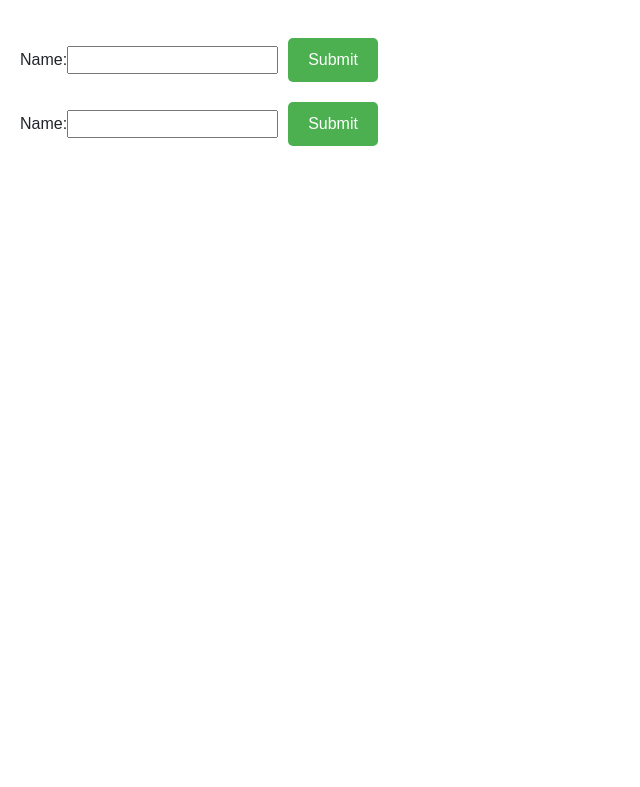
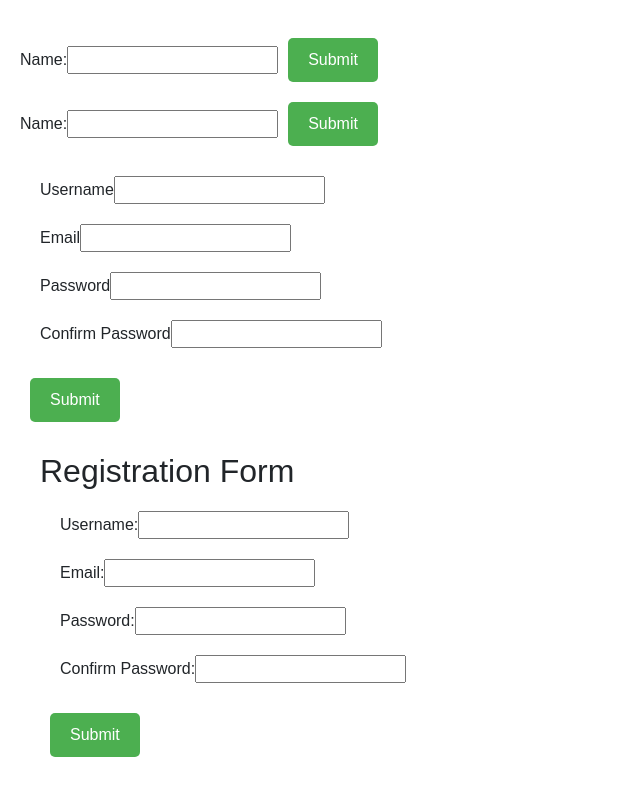
Before and after one commit to PriyanshK09/K22JA-ReactJS, a React (Create React App) app in the folder first/: page / in a window 1280 px wide. Shown: the part 2401-3188 px from the top of the page, without its empty margins (0-640 px from the left). Before the commit the page ends 2577 px from the top, so only its background shows below. Built offline with nearby package versions, Linux system fonts and the light colour scheme.

Commit message:
feat: Add registration and login forms
Add new components for registration and login forms: RegistrationForm.jsx and Login.jsx. These components are used to handle user registration and login functionality. They include form validation and error handling.

```diff
--- /dev/null
+++ b/first/src/components/Login.jsx
@@ -0,0 +1,96 @@
+import React, { useState } from 'react';
+
+const Login = () => {
+    const [formData, setFormData] = useState({
+        username: '',
+        email: '',
+        password: '',
+        confirmPassword: ''
+    });
+
+    const [errors, setErrors] = useState({});
+
+    const handleChange = (e) => {
+        const { name, value } = e.target;
+        setFormData({
+            ...formData,
+            [name]: value
+        });
+    };
+
+    const validate = () => {
+        let formErrors = {};
+        if (!formData.username) formErrors.username = 'Username is required';
+        if (!formData.email) {
+            formErrors.email = 'Email is required';
+        } else if (!/\S+@\S+\.\S+/.test(formData.email)) {
+            formErrors.email = 'Email address is invalid';
+        }
+        if (!formData.password) formErrors.password = 'Password is required';
+        if (!formData.confirmPassword) {
+            formErrors.confirmPassword = 'Confirm Password is required';
+        } else if (formData.password !== formData.confirmPassword) {
+            formErrors.confirmPassword = 'Passwords do not match';
+        }
+        return formErrors;
+    };
+
+    const handleSubmit = (e) => {
+        e.preventDefault();
+        const formErrors = validate();
+        if (Object.keys(formErrors).length === 0) {
+            console.log('Form submitted successfully', formData);
+            // Handle form submission
+        } else {
+            setErrors(formErrors);
+        }
+    };
+
+    return (
+        <form onSubmit={handleSubmit}>
+            <div>
+                <label>Username</label>
+                <input
+                    type="text"
+                    name="username"
+                    value={formData.username}
+                    onChange={handleChange}
+                />
+                {errors.username && <p>{errors.username}</p>}
+            </div>
+            <div>
+                <label>Email</label>
+                <input
+                    type="email"
+                    name="email"
+                    value={formData.email}
+                    onChange={handleChange}
+                />
+                {errors.email && <p>{errors.email}</p>}
+            </div>
+            <div>
+                <label>Password</label>
+                <input
+                    type="password"
+                    name="password"
+                    value={formData.password}
+                    onChange={handleChange}
+                />
+                {errors.password && <p>{errors.password}</p>}
+            </div>
+            <div>
+                <label>Confirm Password</label>
+                <input
+                    type="password"
+                    name="confirmPassword"
+                    value={formData.confirmPassword}
+                    onChange={handleChange}
+                />
+                {errors.confirmPassword && <p>{errors.confirmPassword}</p>}
+            </div>
+            <button type="submit">Submit</button>
+        </form>
+    );
+};
+
+export default Login;
--- /dev/null
+++ b/first/src/components/RegistrationForm.jsx
@@ -0,0 +1,94 @@
+import React, { useState } from 'react';
+
+const RegistrationForm = () => {
+  const [formData, setFormData] = useState({
+    username: '',
+    email: '',
+    password: '',
+    confirmPassword: '',
+  });
+
+  const [error, setError] = useState('');
+  const [success, setSuccess] = useState('');
+
+  const handleChange = (e) => {
+    const { name, value } = e.target;
+    setFormData({ ...formData, [name]: value });
+  };
+
+  const handleSubmit = (e) => {
+    e.preventDefault();
+    const { password, confirmPassword } = formData;
+
+    if (password !== confirmPassword) {
+      setError('Passwords do not match');
+      setSuccess('');
+      return;
+    }
+
+    // Add your form submission logic here
+    setError('');
+    setSuccess('Registration successful!');
+  };
+
+  return (
+    <div>
+      <h2>Registration Form</h2>
+      <form onSubmit={handleSubmit}>
+        <div>
+          <label>
+            Username:
+            <input
+              type="text"
+              name="username"
+              value={formData.username}
+              onChange={handleChange}
+              required
+            />
+          </label>
+        </div>
+        <div>
+          <label>
+            Email:
+            <input
+              type="email"
+              name="email"
+              value={formData.email}
+              onChange={handleChange}
+              required
+            />
+          </label>
+        </div>
+        <div>
+          <label>
+            Password:
+            <input
+              type="password"
+              name="password"
+              value={formData.password}
+              onChange={handleChange}
+              required
+            />
+          </label>
+        </div>
+        <div>
+          <label>
+            Confirm Password:
+            <input
+              type="password"
+              name="confirmPassword"
+              value={formData.confirmPassword}
+              onChange={handleChange}
+              required
+            />
+          </label>
+        </div>
+        <button type="submit">Submit</button>
+      </form>
+      {error && <p style={{ color: 'red' }}>{error}</p>}
+      {success && <p style={{ color: 'green' }}>{success}</p>}
+    </div>
+  );
+};
+
+export default RegistrationForm;
--- a/first/src/index.js
+++ b/first/src/index.js
@@ -10,6 +10,8 @@ import Usememo from './components/Usememo';
 import CounterComponent from './components/CounterComponent';
 import ControlledComponent from './components/ControlledComponent';
 import UncontrolledComponent from './components/UncontrolledComponent';
+import Login from './components/Login';
+import RegistrationForm from './components/RegistrationForm';
 import './index.css';
 
 // ReactDOM.render(<div>
@@ -50,6 +52,8 @@ ReactDOM.render(
     <CounterComponent />
     <ControlledComponent />
     <UncontrolledComponent />
+    <Login />
+    <RegistrationForm />
   </>,
   document.getElementById('root')
 );
```
Also changed, not shown: 1 other file (tests, documents, lock files or other folders).
